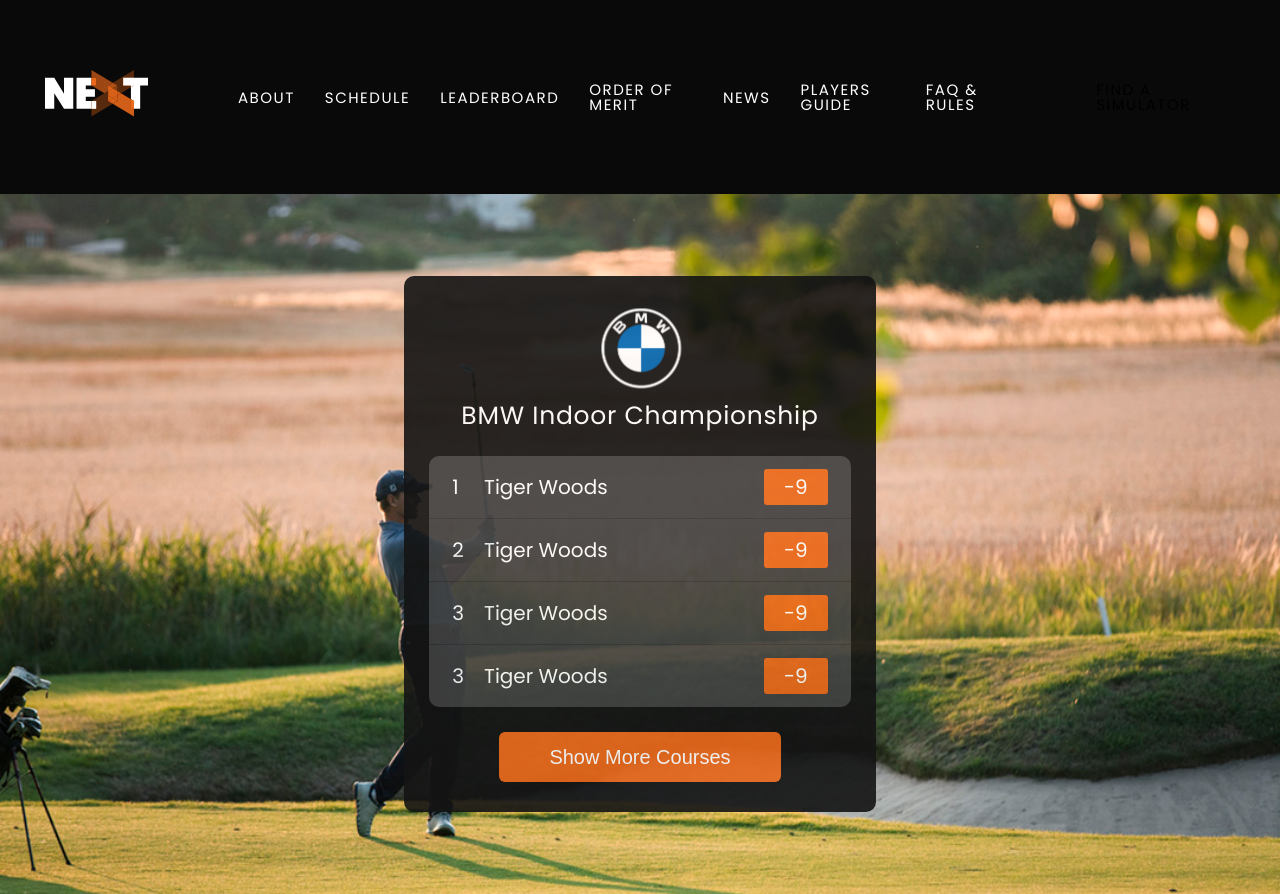
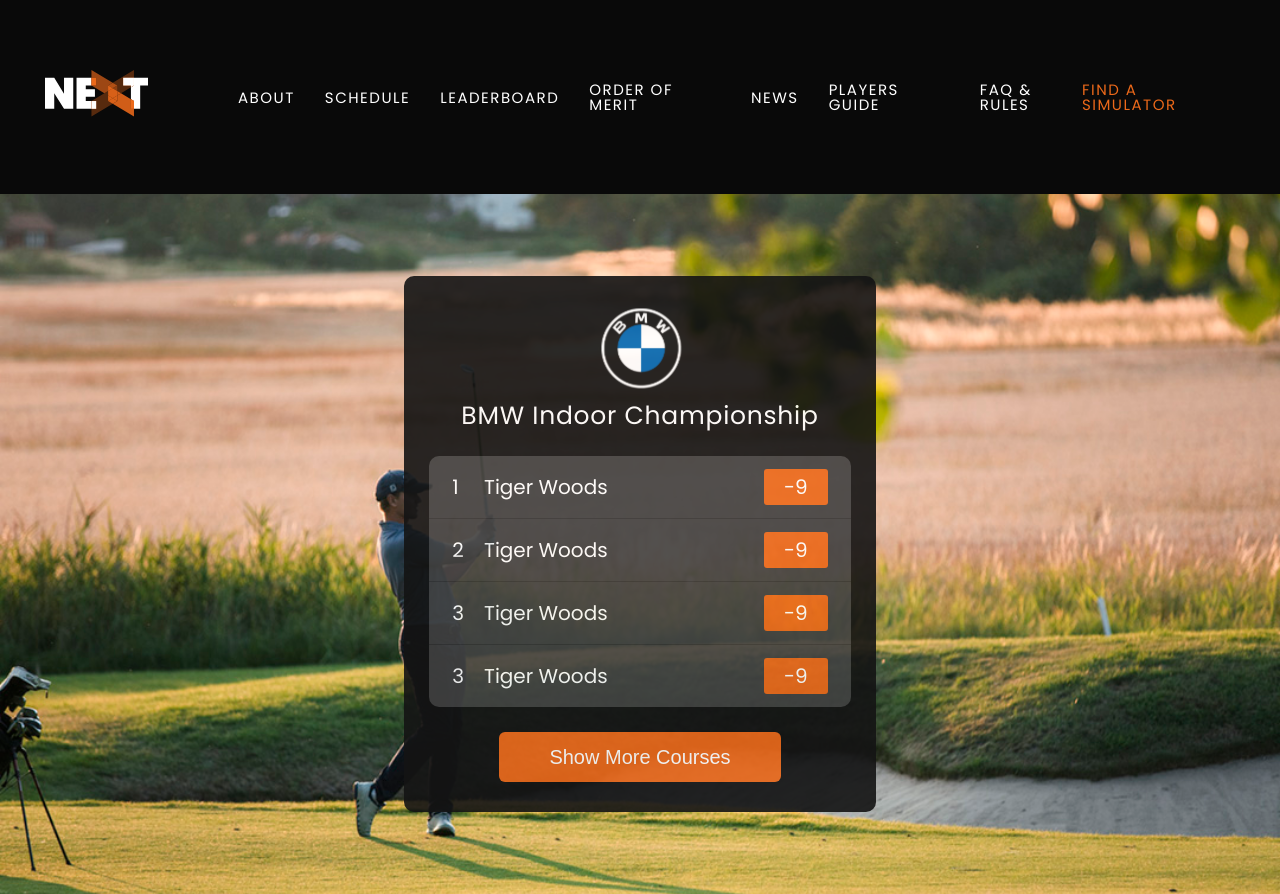
Before and after one commit to joingi/trackman-demo, a React (Vite) app: page / in a window 1280 px wide. Built offline with nearby package versions, Linux system fonts and the light colour scheme.

Commit message:
fix(courses-page): fixed Header

```diff
--- a/src/components/Header.tsx
+++ b/src/components/Header.tsx
@@ -12,7 +12,7 @@
 `;
 
 const FindSimulatorText = styled.div`
-  color: var(--color-orange);
+  color: var(--color-orange-primary);
   font-size: var(--fontSize-nav-text);
   font-style: normal;
   font-weight: 400;
@@ -20,19 +20,20 @@
   letter-spacing: 1.5px;
   text-transform: uppercase;
   cursor: pointer;
-  margin-left: auto;
 `;
 
 export const Header: FC = () => {
   return (
-    <HeaderContainer alignItems="center" gap="90px">
+    <HeaderContainer alignItems="center" justifyContent="space-between">
+      <Flex gap="90px">
+        <Link to="/">
+          <img width="103px" src={Logo} alt="Trackman" />
+        </Link>
+        <NavigationBar />
+      </Flex>
       <Link to="/">
-        <img width="103px" src={Logo} alt="Trackman" />
+        <FindSimulatorText>Find a simulator</FindSimulatorText>
       </Link>
-      <NavigationBar />
-      <FindSimulatorText>
-        <Link to="/">Find a simulator</Link>
-      </FindSimulatorText>
     </HeaderContainer>
   );
 };
```
